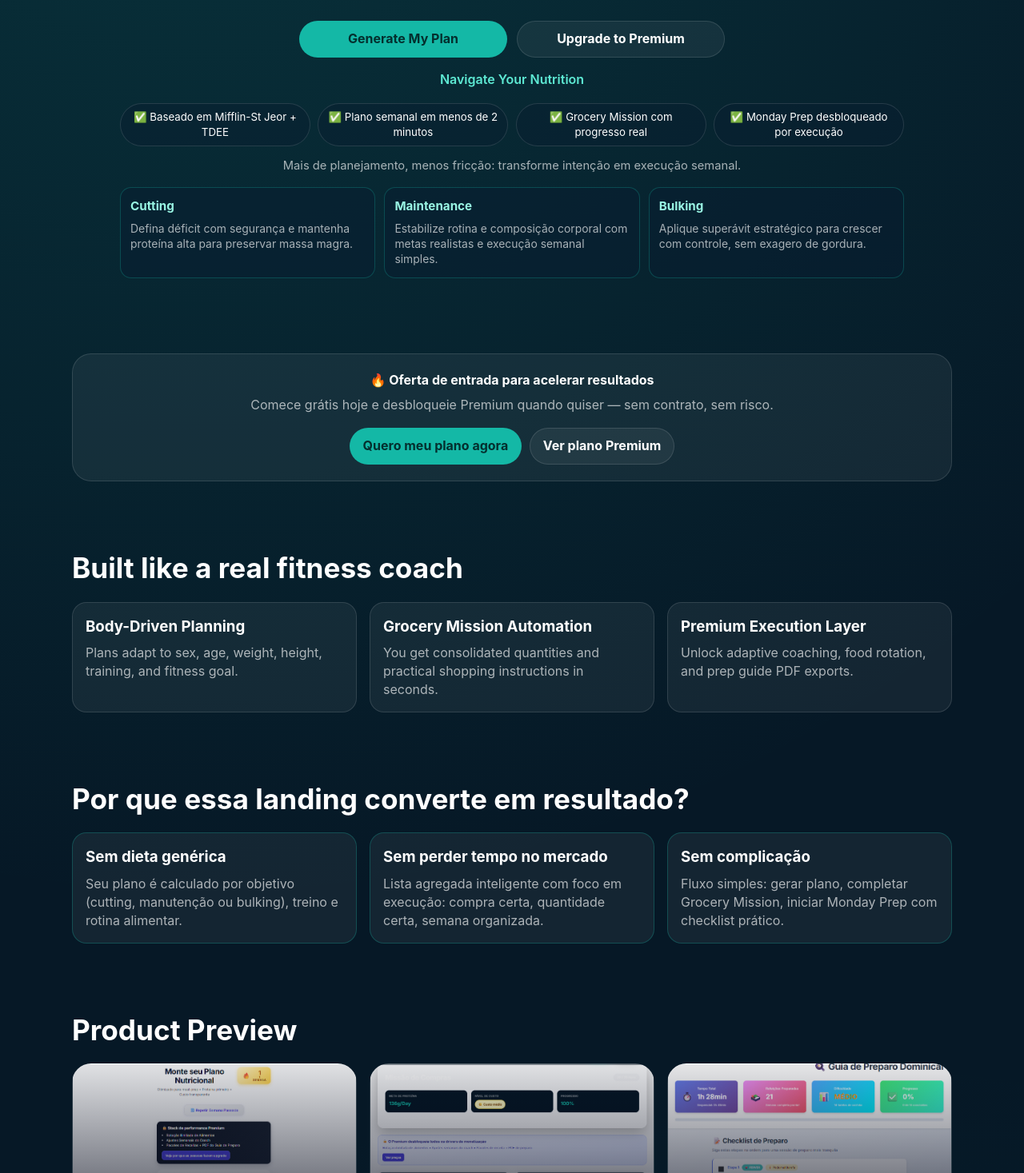
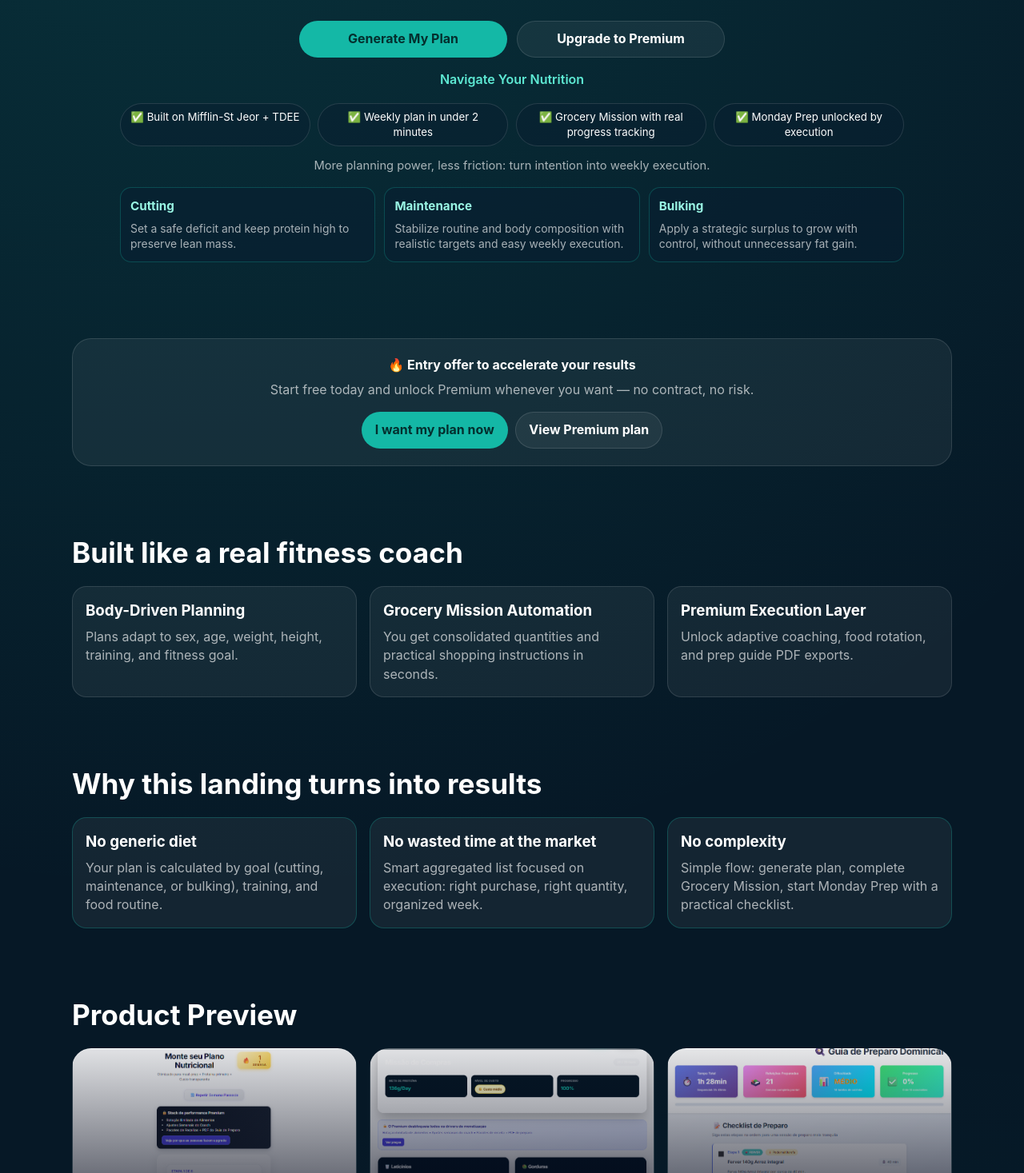
Before and after one commit to criptobot25/smartmarket-planner, a Next.js app: page / in a window 1280 px wide. Shown: the part 423-1890 px from the top of the page at 80% size. Built offline with nearby package versions, Linux system fonts and the light colour scheme.

Commit message:
fix(i18n): remove mixed EN/PT strings across landing, login, prep and list

```diff
--- a/app/app/list/page.tsx
+++ b/app/app/list/page.tsx
@@ -204,8 +204,8 @@ export default function ShoppingListRoute() {
                 type="button"
                 className="btn-prep-guide"
                 disabled
-                title={`Unlocks at ${prepFlow.unlockThreshold}%`}
-                aria-label={`Start Prep locked until ${prepFlow.unlockThreshold}%`}
+                title={t("shoppingList.prepUnlockAt", { threshold: prepFlow.unlockThreshold })}
+                aria-label={t("shoppingList.prepLockedAria", { threshold: prepFlow.unlockThreshold })}
               >
                 🔒 {t("shoppingList.startMondayPrep")} ({prepFlow.progressPercent}%/{prepFlow.unlockThreshold}%)
               </button>
--- a/app/app/prep/PrepGuidePageClient.tsx
+++ b/app/app/prep/PrepGuidePageClient.tsx
@@ -122,7 +122,7 @@ export default function PrepGuidePageClient() {
             <h2>🔒 {t("prepGuide.lockedTitle")}</h2>
             <p>{t("prepGuide.lockedSubtitle")}</p>
             <p>{t("prepGuide.lockedProgress", { progress: prepFlow.progressPercent })}</p>
-            <p>{`Unlock target: ${prepFlow.unlockThreshold}%`}</p>
+            <p>{t("prepGuide.unlockTarget", { threshold: prepFlow.unlockThreshold })}</p>
             <Link href="/app/list" className="btn-primary">{t("prepGuide.lockedBackButton")}</Link>
           </div>
         </main>
--- a/app/auth/login/page.tsx
+++ b/app/auth/login/page.tsx
@@ -1,4 +1,5 @@
 import { MarketingNav } from "../../components/MarketingNav";
+import { LoginHeader } from "./LoginHeader";
 import { LoginForm } from "../../login/LoginForm";
 
 type LoginPageProps = {
@@ -16,10 +17,7 @@ export default function LoginPage({ searchParams }: LoginPageProps) {
 
       <main className="np-main np-main-narrow">
         <section className="np-card np-card-hero">
-          <header className="np-page-header">
-            <h1>Login</h1>
-            <p className="np-page-subtitle">Use Google or magic link to access your planner.</p>
-          </header>
+          <LoginHeader />
 
           <LoginForm callbackUrl={callbackUrl} />
         </section>
--- a/app/page.tsx
+++ b/app/page.tsx
@@ -11,54 +11,54 @@ const previewCards = [
 ];
 
 const trustPills = [
-  "Baseado em Mifflin-St Jeor + TDEE",
-  "Plano semanal em menos de 2 minutos",
-  "Grocery Mission com progresso real",
-  "Monday Prep desbloqueado por execução",
+  "landingV2.sales.trust1",
+  "landingV2.sales.trust2",
+  "landingV2.sales.trust3",
+  "landingV2.sales.trust4",
 ];
 
 const goalCopyCards = [
   {
-    goal: "Cutting",
-    promise: "Defina déficit com segurança e mantenha proteína alta para preservar massa magra.",
+    goal: "landingV2.sales.goalCuttingTitle",
+    promise: "landingV2.sales.goalCuttingBody",
   },
   {
-    goal: "Maintenance",
-    promise: "Estabilize rotina e composição corporal com metas realistas e execução semanal simples.",
+    goal: "landingV2.sales.goalMaintenanceTitle",
+    promise: "landingV2.sales.goalMaintenanceBody",
   },
   {
-    goal: "Bulking",
-    promise: "Aplique superávit estratégico para crescer com controle, sem exagero de gordura.",
+    goal: "landingV2.sales.goalBulkingTitle",
+    promise: "landingV2.sales.goalBulkingBody",
   },
 ];
 
 const objectionBreakers = [
   {
-    title: "Sem dieta genérica",
-    body: "Seu plano é calculado por objetivo (cutting, manutenção ou bulking), treino e rotina alimentar.",
+    title: "landingV2.sales.objection1Title",
+    body: "landingV2.sales.objection1Body",
   },
   {
-    title: "Sem perder tempo no mercado",
-    body: "Lista agregada inteligente com foco em execução: compra certa, quantidade certa, semana organizada.",
+    title: "landingV2.sales.objection2Title",
+    body: "landingV2.sales.objection2Body",
   },
   {
-    title: "Sem complicação",
-    body: "Fluxo simples: gerar plano, completar Grocery Mission, iniciar Monday Prep com checklist prático.",
+    title: "landingV2.sales.objection3Title",
+    body: "landingV2.sales.objection3Body",
   },
 ];
 
 const faqItems = [
   {
-    q: "Em quanto tempo recebo meu plano?",
-    a: "Normalmente em menos de 2 minutos, já com metas diárias e lista de compras pronta.",
+    q: "landingV2.sales.faq1Q",
+    a: "landingV2.sales.faq1A",
   },
   {
-    q: "Serve para quem quer emagrecer e para quem quer ganhar massa?",
-    a: "Sim. O cálculo ajusta calorias e proteína conforme seu objetivo fitness.",
+    q: "landingV2.sales.faq2Q",
+    a: "landingV2.sales.faq2A",
   },
   {
-    q: "Preciso assinar para testar?",
-    a: "Não. Você pode começar no plano gratuito e evoluir para Premium quando quiser.",
+    q: "landingV2.sales.faq3Q",
+    a: "landingV2.sales.faq3A",
   },
 ];
 
@@ -90,20 +90,20 @@ export default function LandingRoute() {
             <div className="hero-trust-grid">
               {trustPills.map((pill) => (
                 <div key={pill} className="hero-trust-pill">
-                  ✅ {pill}
+                  ✅ {t(pill)}
                 </div>
               ))}
             </div>
 
             <p className="hero-note">
-              Mais de planejamento, menos fricção: transforme intenção em execução semanal.
+              {t("landingV2.sales.heroNote")}
             </p>
 
             <div className="goal-copy-grid">
               {goalCopyCards.map((card) => (
                 <article key={card.goal} className="goal-copy-card">
-                  <h3>{card.goal}</h3>
-                  <p>{card.promise}</p>
+                  <h3>{t(card.goal)}</h3>
+                  <p>{t(card.promise)}</p>
                 </article>
               ))}
             </div>
@@ -112,16 +112,16 @@ export default function LandingRoute() {
 
         <section className="sales-strip">
           <div className="section-wrap sales-strip-wrap">
-            <p className="sales-strip-title">🔥 Oferta de entrada para acelerar resultados</p>
+            <p className="sales-strip-title">🔥 {t("landingV2.sales.offerTitle")}</p>
             <p className="sales-strip-subtitle">
-              Comece grátis hoje e desbloqueie Premium quando quiser — sem contrato, sem risco.
+              {t("landingV2.sales.offerSubtitle")}
             </p>
             <div className="np-actions">
               <Link href="/app" className="np-btn np-btn-primary">
-                Quero meu plano agora
+                {t("landingV2.sales.offerCtaPrimary")}
               </Link>
               <Link href="/pricing" className="np-btn np-btn-secondary">
-                Ver plano Premium
+                {t("landingV2.sales.offerCtaSecondary")}
               </Link>
             </div>
           </div>
@@ -149,12 +149,12 @@ export default function LandingRoute() {
 
         <section className="objection-section">
           <div className="section-wrap">
-            <h2>Por que essa landing converte em resultado?</h2>
+            <h2>{t("landingV2.sales.objectionTitle")}</h2>
             <div className="cards-grid">
               {objectionBreakers.map((item) => (
                 <div key={item.title} className="np-card objection-card">
-                  <h3>{item.title}</h3>
-                  <p>{item.body}</p>
+                  <h3>{t(item.title)}</h3>
+                  <p>{t(item.body)}</p>
                 </div>
               ))}
             </div>
@@ -206,7 +206,7 @@ export default function LandingRoute() {
           <div className="section-wrap pricing-wrap">
             <h2>{t("landingV2.pricingTitle")}</h2>
             <p className="pricing-intro">
-              Escolha o ritmo: comece com o gratuito e evolua para o Premium quando quiser escalar consistência.
+              {t("landingV2.sales.pricingIntro")}
             </p>
             <div className="pricing-cards">
               <div className="np-card pricing-card">
@@ -239,18 +239,18 @@ export default function LandingRoute() {
               </Link>
             </div>
 
-            <p className="pricing-risk-reversal">🛡️ Sem compromisso de longo prazo. Cancele quando quiser.</p>
+            <p className="pricing-risk-reversal">🛡️ {t("landingV2.sales.riskReversal")}</p>
           </div>
         </section>
 
         <section className="faq-section">
           <div className="section-wrap">
-            <h2>Perguntas frequentes</h2>
+            <h2>{t("landingV2.sales.faqTitle")}</h2>
             <div className="faq-grid">
               {faqItems.map((item) => (
                 <article key={item.q} className="np-card faq-card">
-                  <h3>{item.q}</h3>
-                  <p>{item.a}</p>
+                  <h3>{t(item.q)}</h3>
+                  <p>{t(item.a)}</p>
                 </article>
               ))}
             </div>
@@ -259,16 +259,16 @@ export default function LandingRoute() {
 
         <section className="final-cta-section">
           <div className="section-wrap final-cta-wrap">
-            <h2>Seu próximo resultado começa nesta semana</h2>
+            <h2>{t("landingV2.sales.finalCtaTitle")}</h2>
             <p>
-              Gere seu plano, compre com foco e execute o prep com checklist. Esse é o atalho para consistência real.
+              {t("landingV2.sales.finalCtaBody")}
             </p>
             <div className="np-actions">
               <Link href="/app" className="np-btn np-btn-primary">
-                Começar agora
+                {t("landingV2.sales.finalCtaPrimary")}
               </Link>
               <Link href="/pricing" className="np-btn np-btn-secondary">
-                Comparar planos
+                {t("landingV2.sales.finalCtaSecondary")}
               </Link>
             </div>
           </div>
--- a/src/i18n/en.json
+++ b/src/i18n/en.json
@@ -374,6 +374,51 @@
   "landingV2.pricingProFeature3": "Recipe Packs + Meal Prep Guide PDF",
   "landingV2.waitlistTitle": "Join NutriPilot paid beta",
   "landingV2.waitlistSubtitle": "Get premium early-access invites and launch pricing first.",
+  "landingV2.sales.trust1": "Built on Mifflin-St Jeor + TDEE",
+  "landingV2.sales.trust2": "Weekly plan in under 2 minutes",
+  "landingV2.sales.trust3": "Grocery Mission with real progress tracking",
+  "landingV2.sales.trust4": "Monday Prep unlocked by execution",
+  "landingV2.sales.heroNote": "More planning power, less friction: turn intention into weekly execution.",
+  "landingV2.sales.goalCuttingTitle": "Cutting",
+  "landingV2.sales.goalCuttingBody": "Set a safe deficit and keep protein high to preserve lean mass.",
+  "landingV2.sales.goalMaintenanceTitle": "Maintenance",
+  "landingV2.sales.goalMaintenanceBody": "Stabilize routine and body composition with realistic targets and easy weekly execution.",
+  "landingV2.sales.goalBulkingTitle": "Bulking",
+  "landingV2.sales.goalBulkingBody": "Apply a strategic surplus to grow with control, without unnecessary fat gain.",
+  "landingV2.sales.offerTitle": "Entry offer to accelerate your results",
+  "landingV2.sales.offerSubtitle": "Start free today and unlock Premium whenever you want — no contract, no risk.",
+  "landingV2.sales.offerCtaPrimary": "I want my plan now",
+  "landingV2.sales.offerCtaSecondary": "View Premium plan",
+  "landingV2.sales.objectionTitle": "Why this landing turns into results",
+  "landingV2.sales.objection1Title": "No generic diet",
+  "landingV2.sales.objection1Body": "Your plan is calculated by goal (cutting, maintenance, or bulking), training, and food routine.",
+  "landingV2.sales.objection2Title": "No wasted time at the market",
+  "landingV2.sales.objection2Body": "Smart aggregated list focused on execution: right purchase, right quantity, organized week.",
+  "landingV2.sales.objection3Title": "No complexity",
+  "landingV2.sales.objection3Body": "Simple flow: generate plan, complete Grocery Mission, start Monday Prep with a practical checklist.",
+  "landingV2.sales.pricingIntro": "Choose your pace: start with free and move to Premium whenever you want to scale consistency.",
+  "landingV2.sales.riskReversal": "No long-term commitment. Cancel anytime.",
+  "landingV2.sales.faqTitle": "Frequently asked questions",
+  "landingV2.sales.faq1Q": "How long does it take to get my plan?",
+  "landingV2.sales.faq1A": "Usually under 2 minutes, already with daily targets and a complete shopping list.",
+  "landingV2.sales.faq2Q": "Does it work for fat loss and muscle gain?",
+  "landingV2.sales.faq2A": "Yes. Calories and protein are adjusted according to your fitness goal.",
+  "landingV2.sales.faq3Q": "Do I need a subscription to test it?",
+  "landingV2.sales.faq3A": "No. You can start on free and upgrade to Premium whenever you want.",
+  "landingV2.sales.finalCtaTitle": "Your next result starts this week",
+  "landingV2.sales.finalCtaBody": "Generate your plan, shop with focus, and execute prep with a checklist. That's the shortcut to real consistency.",
+  "landingV2.sales.finalCtaPrimary": "Start now",
+  "landingV2.sales.finalCtaSecondary": "Compare plans",
+  "auth.loginTitle": "Login",
+  "auth.loginSubtitle": "Use Google or magic link to access your planner.",
+  "auth.continueGoogle": "Continue with Google",
+  "auth.emailLabel": "Email",
+  "auth.emailPlaceholder": "you@example.com",
+  "auth.sendMagicLink": "Send magic link",
+  "auth.sending": "Sending...",
+  "prepGuide.unlockTarget": "Unlock target: {{threshold}}%",
+  "shoppingList.prepUnlockAt": "Unlocks at {{threshold}}%",
+  "shoppingList.prepLockedAria": "Start Prep locked until {{threshold}}%",
   "waitlist.title": "Join the paid beta waitlist",
   "waitlist.subtitle": "Get early access and launch pricing before public release.",
   "waitlist.placeholder": "you@example.com",
```
Also changed, not shown: app/auth/login/LoginHeader.tsx (added, +14 -0 lines), app/login/LoginForm.tsx (+6 -4 lines), src/i18n/pt.json (+45 -0 lines).
